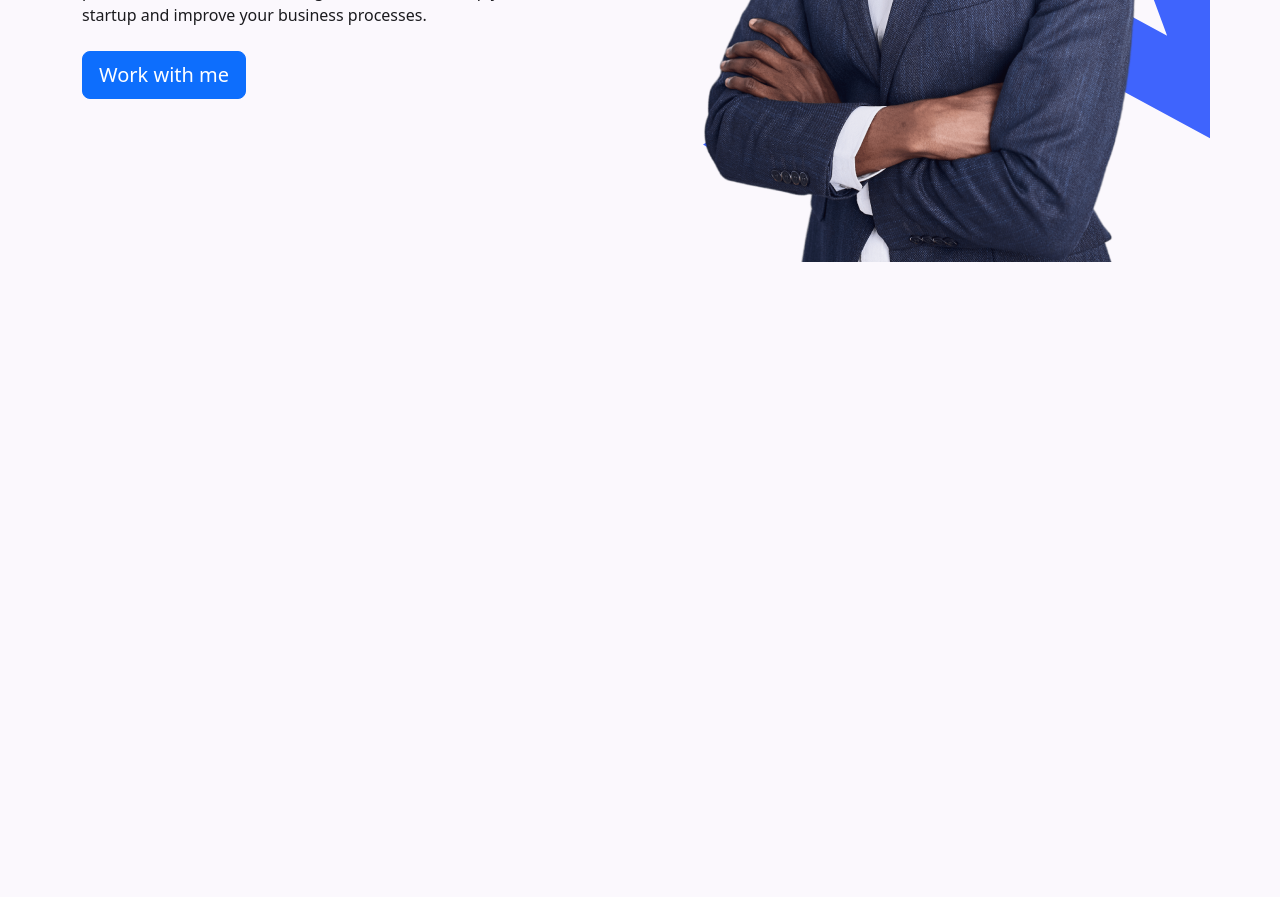
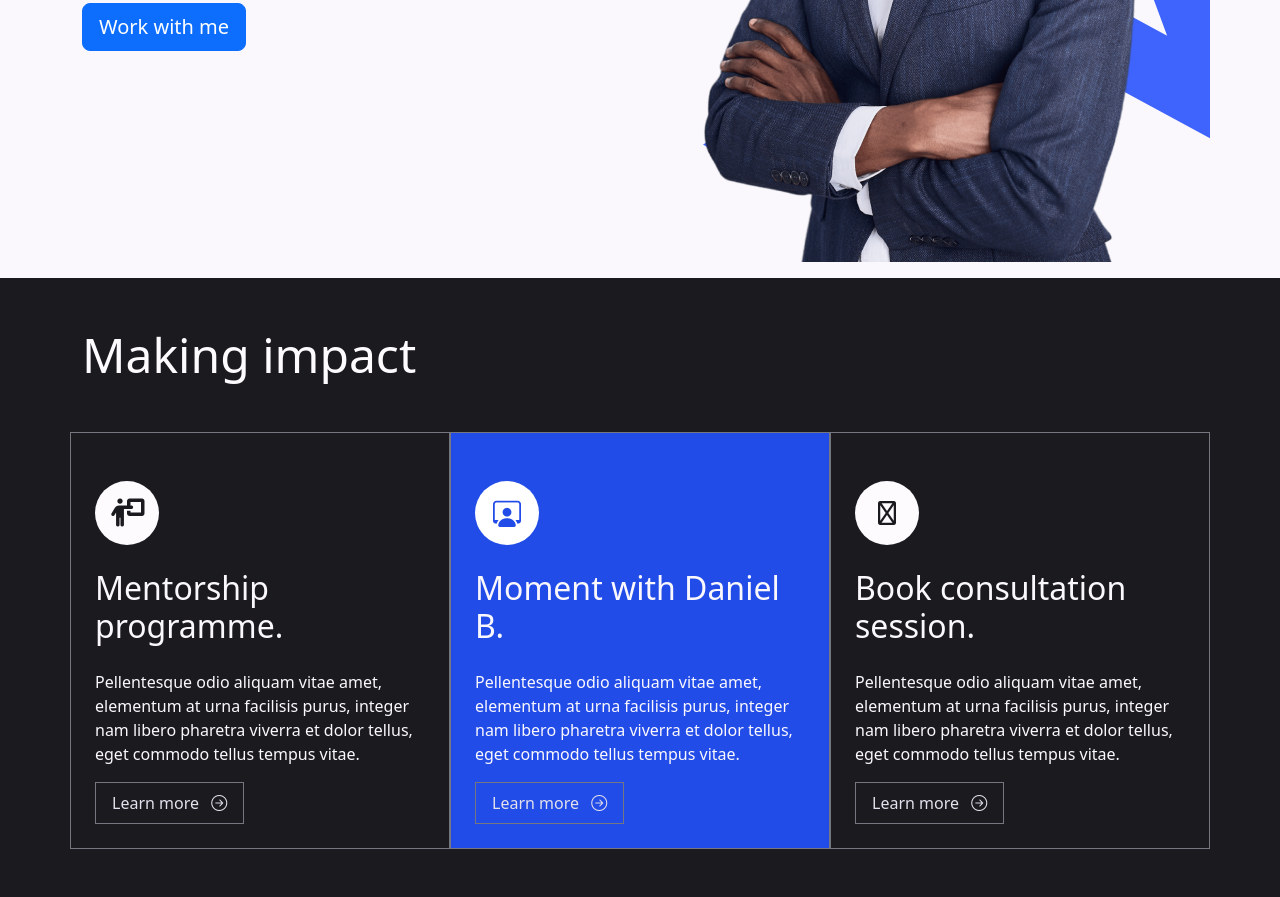
Before and after one commit to prudentdan/danielbamigbayanwebsite, a website: page index.html in a window 1280 px wide. Shown: the part 487-1384 px from the top of the page. Before the commit the page ends 800 px from the top, so only its background shows below. Drawn offline with nearby package versions, Linux system fonts and the light colour scheme.

Commit message:
LANDING PAGE -MAKING DECISION SECTION FIXED

```diff
--- a/index.html
+++ b/index.html
@@ -6,8 +6,10 @@
     <meta name="viewport" content="width=device-width, initial-scale=1.0">
     <link rel="stylesheet" href="./style.css">
     <link rel="stylesheet" href="./node_modules/bootstrap/dist/css/bootstrap.min.css">
+    <link rel="stylesheet" href="./node_modules/bootstrap-icons/font/bootstrap-icons.min.css">
     <script defer src="./node_modules/bootstrap/dist/js/bootstrap.bundle.min.js"></script>
     <script defer src="./app.js"></script>
+    <link rel="stylesheet" href="./node_modules/@fortawesome/fontawesome-free/css/all.min.css">
     <title>Document</title>
 </head>
 <body>
@@ -35,10 +37,10 @@
 
 
   <!-- Hero Section -->
-    <div id="hero" class="container-lg">
+  <div id="hero" class="container-lg pb-lg-0 pb-sm-3">
       <div class="row justify-content-xl-center pb-lg-3">
           <div class=" col-xl-6 col-md-7 col-sm-12 content">
-                <h1 class=" pb-2 fw-normal">Discover and unleash your true potential.</h1>
+              <h1 class=" pb-2 pt-4 fw-normal">Discover and unleash your true potential.</h1>
               <p class="pb-2">I’m Daniel Bamigbayan.
                   I help individuals and businesses reach their full potential.
                   Work with me and together, we will scale up your business or startup and improve your business processes.
@@ -56,6 +58,61 @@
       </div>
   </div>
 
+  <!-- End of Hero Section -->
+
+  <!-- Making Impact -->
+  <div id="makingImpact" class=" container-fluid py-5 justify-content-center">
+    <h2 class="mb-2 display-5 mb-5 container-lg">Making impact</h2>
+    <div class="container-lg">
+      <div class="row justify-content-center g-4">
+        <a href="#" class="col-12 col-md-4 p-5 p-md-4 tile">
+          <div class=" icons d-flex justify-content-center align-items-center rounded-circle mb-3 my-lg-4 mb-mb-4">
+            <i class="fa-solid fa-person-chalkboard fs-3"></i>
+          </div>
+          <h4 class="fs-2 mb-4">
+            Mentorship programme.
+          </h4>
+          <p>
+            Pellentesque odio aliquam vitae amet, elementum at urna facilisis purus,
+             integer nam libero pharetra viverra et dolor tellus, eget commodo tellus tempus vitae.
+          </p>
+          <button class="learnMore px-3 py-2">Learn more <i class="bi bi-arrow-right-circle ms-2"></i> </button>
+        </a>
+        <a href="#" class="col-12 col-md-4 p-5 p-md-4 tile">
+          <div class=" icons d-flex justify-content-center align-items-center rounded-circle mb-3 my-lg-4 mb-mb-4">
+            <i class="bi bi-person-workspace fs-3"></i>
+          </div>
+          <h4 class="fs-2 mb-4">
+            Moment with Daniel B.
+          </h4>
+          <p class="">
+            Pellentesque odio aliquam vitae amet, elementum at urna facilisis purus,
+             integer nam libero pharetra viverra et dolor tellus, eget commodo tellus tempus vitae.
+          </p>
+          <button class="learnMore px-3 py-2">Learn more <i class="bi bi-arrow-right-circle ms-2"></i> </button>
+        </a>
+        <a href="#" class="col-12 col-md-4 p-5 p-md-4 tile">
+          <div class=" icons d-flex justify-content-center align-items-center rounded-circle mb-3 my-lg-4 mb-mb-4">
+            <i class="fa-regular fa-user-clock fs-4"></i>
+
+          </div>
+          <h4 class="fs-2 mb-4">
+            Book consultation session.
+          </h4>
+          <p>
+            Pellentesque odio aliquam vitae amet, elementum at urna facilisis purus,
+             integer nam libero pharetra viverra et dolor tellus, eget commodo tellus tempus vitae.
+          </p>
+          <button class="learnMore px-3 py-2">Learn more <i class="bi bi-arrow-right-circle ms-2"></i> </button>
+        </a>
+      </div>
+    </div>
+
+  </div>
+  <!-- End of Making Impact -->
+
+
+
 
 </body>
 </html>
--- a/package.json
+++ b/package.json
@@ -9,6 +9,8 @@
   "author": "",
   "license": "ISC",
   "dependencies": {
-    "bootstrap": "^5.2.3"
+    "@fortawesome/fontawesome-free": "^6.4.0",
+    "bootstrap": "^5.2.3",
+    "bootstrap-icons": "^1.10.5"
   }
 }
--- a/style.css
+++ b/style.css
@@ -54,7 +54,7 @@ header a.nav-link.active{
 #hero h1{
     color: var(--md-sys-color-on-surface) !important;
     font-size: calc(48px + 2vw);
-    margin-top: 72px !important;
+
 }
 
 #hero .image-section{
@@ -81,3 +81,64 @@ header a.nav-link.active{
     top: -10px;
     z-index: -10;
 }
+
+#makingImpact{
+    background-color: var(--md-sys-color-on-background);
+    color: var(--md-sys-color-background);
+}
+
+#makingImpact .tile{
+    border: 1px solid var(--md-sys-color-outline);
+    text-decoration: none;
+    color: var(--md-sys-color-surface);
+}
+#makingImpact .tile:hover{
+    background-color: var(--md-sys-color-tertiary);
+
+}
+#makingImpact .tile:hover .icons{
+    color: var(--md-sys-color-tertiary);
+}
+
+
+
+.tile:hover .learnMore i {
+    transform: rotate(-45deg) !important;
+    -webkit-transform: rotate(-45deg) !important;
+    -ms-transform: rotate(-45deg) !important;
+}
+
+
+#makingImpact .tile:nth-child(2){
+    background-color: var(--md-sys-color-primary);
+
+}
+#makingImpact .tile:nth-child(2):hover{
+    background-color: var(--md-sys-color-tertiary);
+
+}
+
+#makingImpact .icons {
+    background-color: var(--md-sys-color-background);
+    width: 64px !important;
+    height: 64px !important;
+    color:  var(--md-sys-color-on-background);
+    /* margin-bottom: 20px; */
+}
+
+#makingImpact .tile:nth-child(2) .icons {
+    background-color: var(--md-sys-color-on-primary);
+    color: var(--md-sys-color-primary);
+
+}
+#makingImpact .tile:nth-child(2):hover .icons {
+    color: var(--md-sys-color-tertiary);
+
+}
+
+#makingImpact .tile .learnMore {
+    background-color: transparent;
+    border: 1px solid var(--md-sys-color-outline);
+    color: var(--md-sys-color-surface-variant);
+    margin-top: auto !important;
+}
```
Also changed, not shown: 1 other file. Lines whose indentation alone changed are shown as unchanged.
